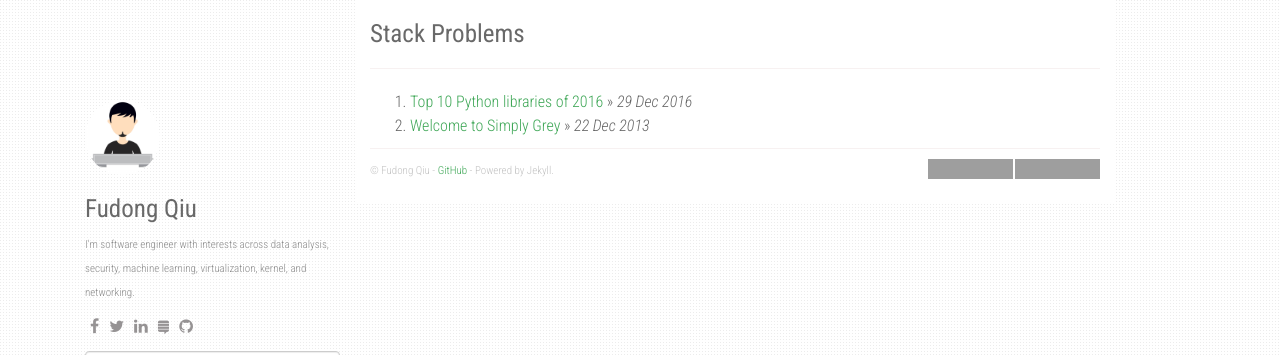
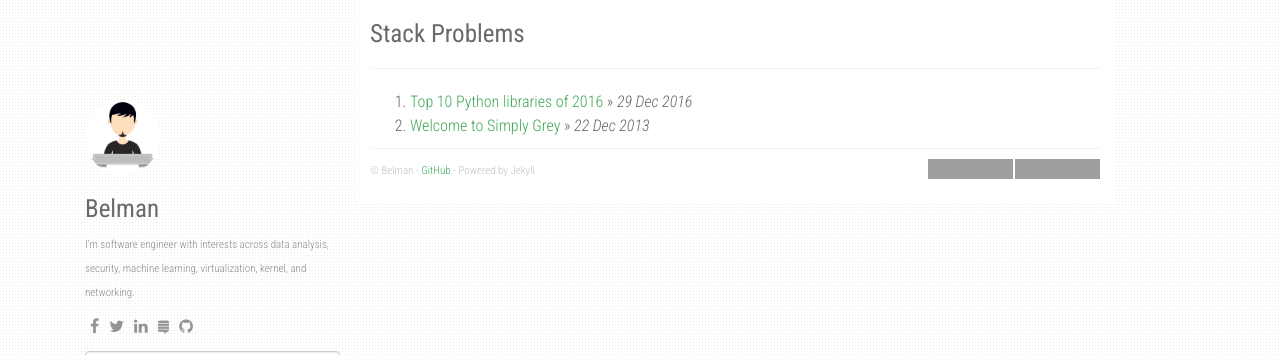
Before and after one commit to fdqiu/fdqiu.github.io, a Jekyll site: the page built from index.html, in a window 1280 px wide. Shown: the top 355 px of the page. Built offline with Jekyll 4.4.1, drawn with Linux system fonts in a browser that asks for light colours; nearby versions of some CDN libraries; the list of posts is cut into pages by our own code; grey boxes are pictures that could not be loaded.

Commit message:
Update _config.yml

```diff
--- a/_config.yml
+++ b/_config.yml
@@ -1,6 +1,6 @@
 title: Stack Problems
 description: My Personal Stack Problems
-author: Fudong Qiu
+author: Belman
 github: https://github.com/fdqiu
 about: I'm software engineer with interests across data analysis, security, machine learning, virtualization, kernel, and networking.
 disqus_shortname: stackproblems
```
